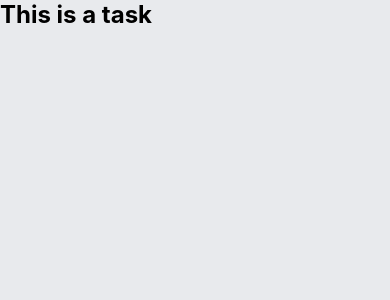
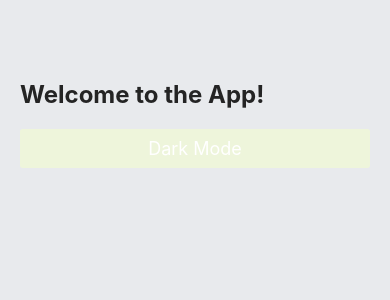
Before and after one commit to adrncrlvrgs/Pomotodo, a React Native app: screen / in a window 390 px wide. Shown: the top 300 px of the page. Built offline with nearby package versions, Linux system fonts and the light colour scheme.

Commit message:
implementing dark mode

```diff
--- a/App.tsx
+++ b/App.tsx
@@ -1,19 +1,21 @@
-import { StatusBar } from 'expo-status-bar';
-import { StyleSheet, Text, View } from 'react-native';
+import React,{useState} from 'react';
+import { ThemeProvider } from '@rneui/themed';
 import { Main } from './src/index';
+import { theme } from './styles/ThemeStyles';
 export default function App() {
+  const [themeMode, setThemeMode] = useState('light');
+
+
+  const toggleTheme = () => {
+    setThemeMode(themeMode === 'light' ? 'dark' : 'light');
+  };
+
+  const currentThemeColors = themeMode === 'light' ? theme.lightColors : theme.darkColors;
+  const currentTheme = { ...theme, colors: currentThemeColors };
   return (
 
-    <View style={styles.container}>
-      <Main/>
-      <StatusBar style="auto" />
-    </View>
+    <ThemeProvider theme={currentTheme}>
+      <Main toggleTheme={toggleTheme}/>
+    </ThemeProvider>
   );
 }
-
-const styles = StyleSheet.create({
-  container: {
-    flex: 1,
-    backgroundColor: '#E8EAED',
-  },
-});
--- a/src/App.tsx
+++ b/src/App.tsx
@@ -1,20 +1,39 @@
 import React from "react";
-import { View,Text, StyleSheet } from "react-native";
+import { View, StyleSheet } from "react-native";
+import { useTheme, Text, Button } from "@rneui/themed";
+import { theme } from "../styles/ThemeStyles";
 
-const App = () =>{
+interface AppProps {
+  toggleTheme: () => void;
+}
+const App: React.FC<AppProps> = ({toggleTheme}) =>{
+  const { theme } = useTheme();
     return(
-        <View>
-            <Text style={styles.sectionTitle}>This is a task</Text>
+      <View style={[styles.container, { backgroundColor: theme.colors.background }]}>
+        <View style={[styles.tasksWrapper,]}>
+          <Text style={[styles.text]}>Welcome to the App!</Text>
+          <Button title="Dark Mode" onPress={toggleTheme}/>
         </View>
+    </View>
     )
 }
 
+
 const styles = StyleSheet.create({
-    sectionTitle: {
-      fontSize: 24,
-      fontWeight: "bold"
-    },
-  });
+  container: {
+    flex: 1,
+  },
+  tasksWrapper: {
+    paddingTop: 80,
+    paddingHorizontal: 20,
+  },
+  text: {
+    fontSize: 24,
+    fontWeight: 'bold',
+    marginBottom: 20,
+  },
+});
+
 
 
 export default App
--- /dev/null
+++ b/styles/ThemeStyles.tsx
@@ -0,0 +1,25 @@
+// src/theme/theme.js
+
+import { createTheme } from '@rneui/themed';
+
+const lightColors = {
+  primary: '#eef5db',
+  secondary: '#e8eaed',
+  background: '#e8eaed',
+  buttonBackground: '#0d1314', // Dark button for light mode
+  buttonText: '#ffffff',       // Light text for button in light mode
+};
+
+const darkColors = {
+  primary: '#0d1314',
+  secondary: '#314447',
+  background: '#0d1314',
+  buttonBackground: '#eef5db', // Light button for dark mode
+  buttonText: '#333333',       // Dark text for button in dark mode
+};
+
+export const theme = createTheme({
+  lightColors,
+  darkColors,
+  mode: 'light',
+});
```
Also changed, not shown: package.json (+6 -2 lines), 1 other file (tests, documents, lock files or other folders).
